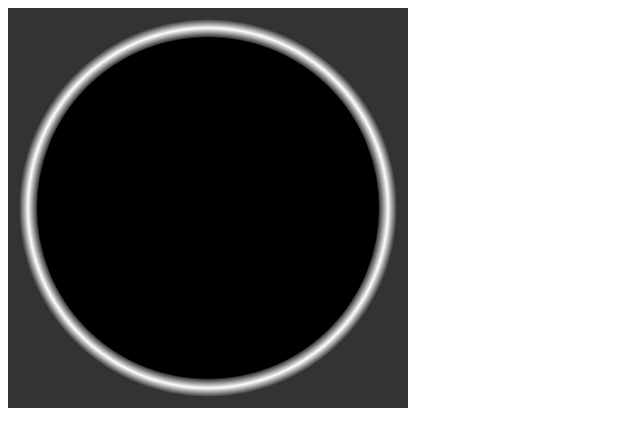
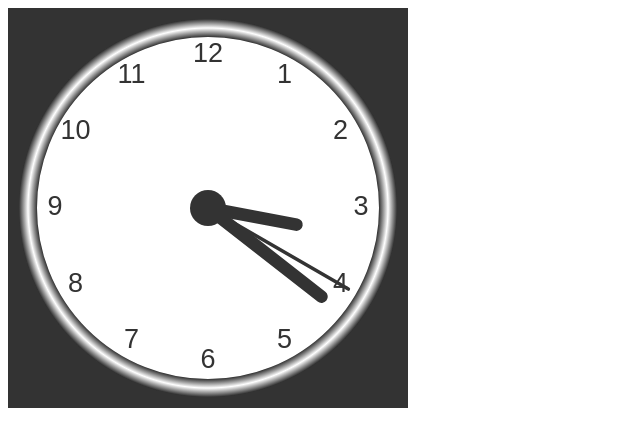
Before and after one commit to IDK110778/ALC_HTML5, a plain HTML site: page CanvasTiktok/index.html in a window 1280 px wide. Shown: the whole page, without its empty margins (0-640 px from the left). Drawn offline with Linux system fonts and the light colour scheme.

Commit message:
Quick fix

```diff
--- a/CanvasTiktok/index.html
+++ b/CanvasTiktok/index.html
@@ -1,18 +1,17 @@
-<!DOCTYPE>
-
+<!DOCTYPE html>
 <html>
 <body>
 
 <canvas id="canvas" width="400" height="400" style="background-color:#333"></canvas>
-
 
 <script>
 var canvas = document.getElementById("canvas");
 var ctx = canvas.getContext("2d");
 var radius = canvas.height / 2;
 ctx.translate(radius, radius);
-        radius = radius * 0.9
+radius = radius * 0.90
 drawClock();
+setInterval(drawClock, 1000);
 
     function drawClock() {
         drawFace(ctx, radius);
@@ -23,10 +22,10 @@
 
         ctx.beginPath();
         ctx.arc(0, 0, radius, 0, 2 * Math.PI);
-                ctx.fillstyle = "white";
+        ctx.fillStyle = 'white';
         ctx.fill();
 
-                grad = ctx.createRadialGradient(0, 0, radius * 0.95, 0, 0, radius * 1.05);
+        grad = ctx.createRadialGradient(0, 0 ,radius * 0.95, 0, 0, radius * 1.05);
         grad.addColorStop(0, '#333');
         grad.addColorStop(0.5, 'white');
         grad.addColorStop(1, '#333');
@@ -36,9 +35,70 @@
 
         ctx.beginPath();
         ctx.arc(0, 0, radius * 0.1, 0, 2 * Math.PI);
-                ctx.fillstyle = '#333';
+        ctx.fillStyle = '#333';
         ctx.fill();
     }
+
+    function drawClock(ctx, radius) {
+        drawFace(ctx, radius);
+        drawNumbers(ctx, radius);
+
+    }
+
+    function drawNumbers(ctx, radius) {
+        var ang;
+        var num;
+        ctx.font = radius * 0.15 + "px arial";
+        ctx.textBaseline = "middle";
+        ctx.textAlign = "center";
+        for(num = 1; num < 13; num++){
+            ang = num * Math.PI / 6;
+            ctx.rotate(ang);
+            ctx.translate(0, -radius * 0.85);
+            ctx.rotate(-ang);
+            ctx.fillText(num.toString(), 0, 0);
+            ctx.rotate(ang);
+            ctx.translate(0, radius * 0.85);
+            ctx.rotate(-ang);
+        }
+    }
+    function drawClock() {
+        drawFace(ctx, radius);
+        drawNumbers(ctx, radius);
+        drawTime(ctx, radius);
+    }
+
+    function drawTime(ctx, radius){
+        var now = new Date();
+        var hour = now.getHours();
+        var minute = now.getMinutes();
+        var second = now.getSeconds();
+        //hour
+        hour = hour%12;
+        hour = (hour*Math.PI/6)+(minute*Math.PI/(6*60))+(second*Math.PI/(360*60));
+        drawHand(ctx, hour, radius*0.5, radius*0.07);
+        //minute
+        minute = (minute*Math.PI/30)+(second*Math.PI/(30*60));
+        drawHand(ctx, minute, radius*0.8, radius*0.07);
+        // second
+        second = (second*Math.PI/30);
+        drawHand(ctx, second, radius*0.9, radius*0.02);
+    }
+
+    function drawHand(ctx, pos, length, width) {
+        ctx.beginPath();
+        ctx.lineWidth = width;
+        ctx.lineCap = "round";
+        ctx.moveTo(0,0);
+        ctx.rotate(pos);
+        ctx.lineTo(0, -length);
+        ctx.stroke();
+        ctx.rotate(-pos);
+
+    }
+
+
 </script>
+
 </body>
 </html>
```
Lines whose indentation alone changed are shown as unchanged.
